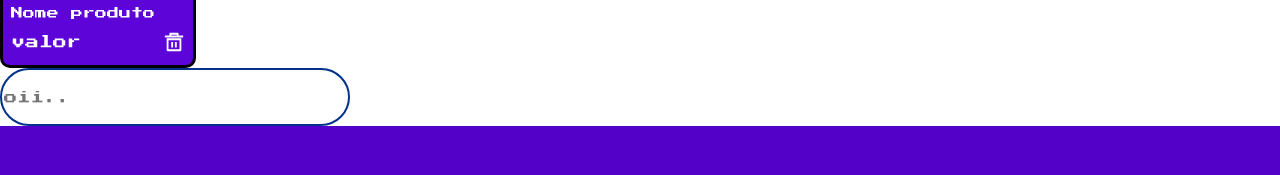
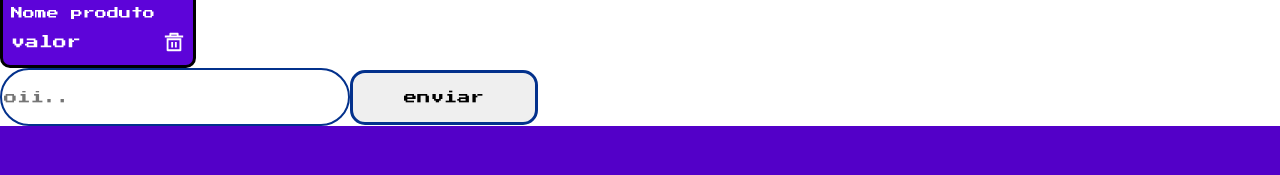
Before and after one commit to leticiasouza-dev/aluraGeek-React-, a React (Vite) app: page / in a window 1280 px wide. Shown: the part 246-421 px from the top of the page. Built offline with nearby package versions, Linux system fonts and the light colour scheme.

Commit message:
feat: desenvolvendo o componente dos botões

```diff
--- a/src/App.jsx
+++ b/src/App.jsx
@@ -3,6 +3,7 @@
 import Footer from './components/Footer/Footer'
 import Cards from './components/Cards/Cards'
 import CampoInput from './components/CampoInput/CampoInput'
+import Botoes from './components/Botoes/Botoes'
 
 function App() {
   return(
@@ -12,6 +13,7 @@
      <main>
         <Cards/>
         <CampoInput/>
+        <Botoes/>
      </main>
 
      <Footer/>
--- /dev/null
+++ b/src/components/Botoes/Botoes.jsx
@@ -0,0 +1,19 @@
+import styled from "styled-components";
+
+const Botao = styled.button`
+    width: 188px;
+    height: 55px;
+    border-radius: 15px;
+    border: 3px solid #03318C;
+    cursor: pointer;
+`
+
+function Botoes(){
+    return (
+        <Botao>
+            enviar
+        </Botao>
+    )
+}
+
+export default Botoes;
```
Also changed, not shown: src/components/CampoInput/Style.jsx (deleted).
